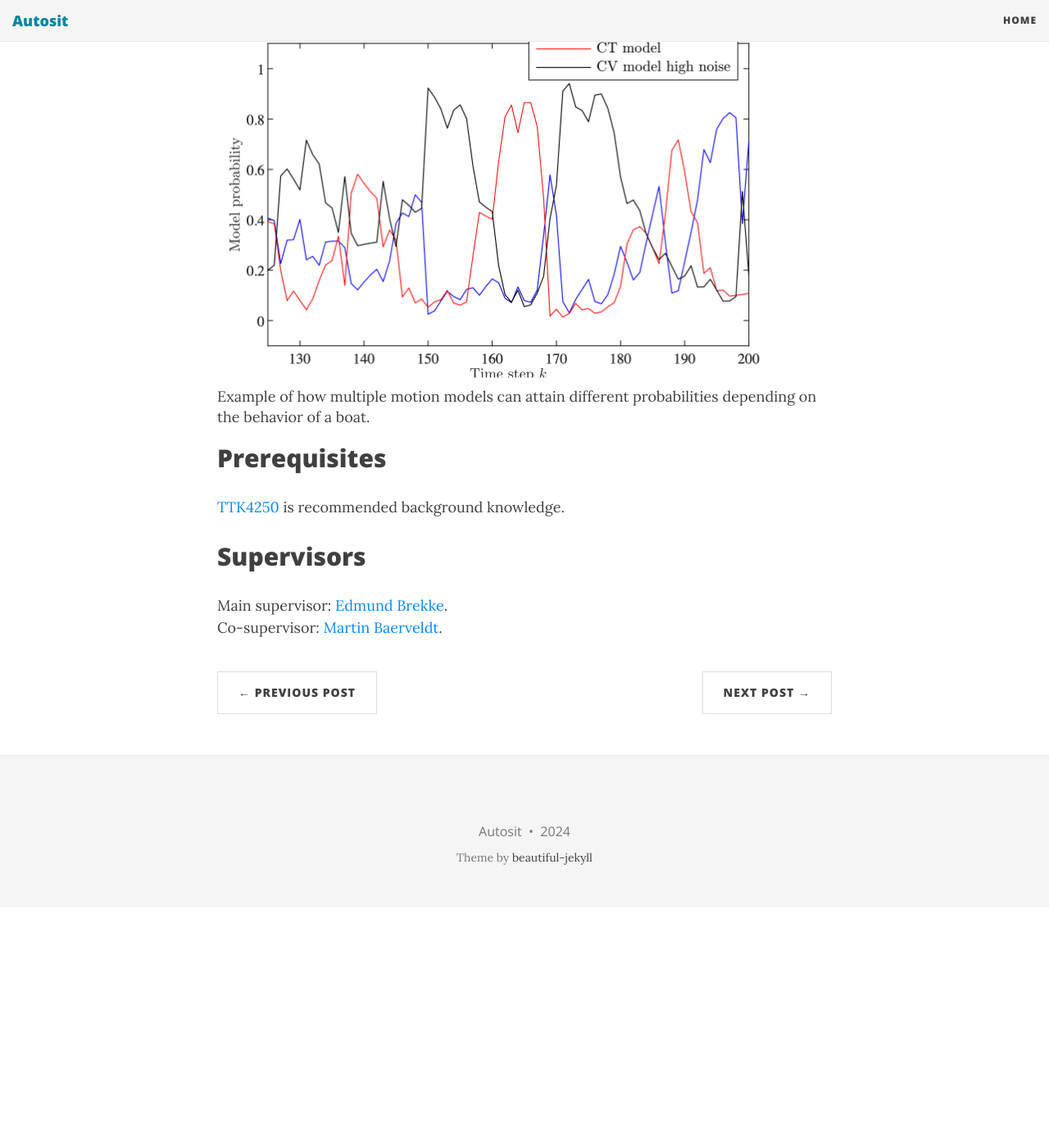
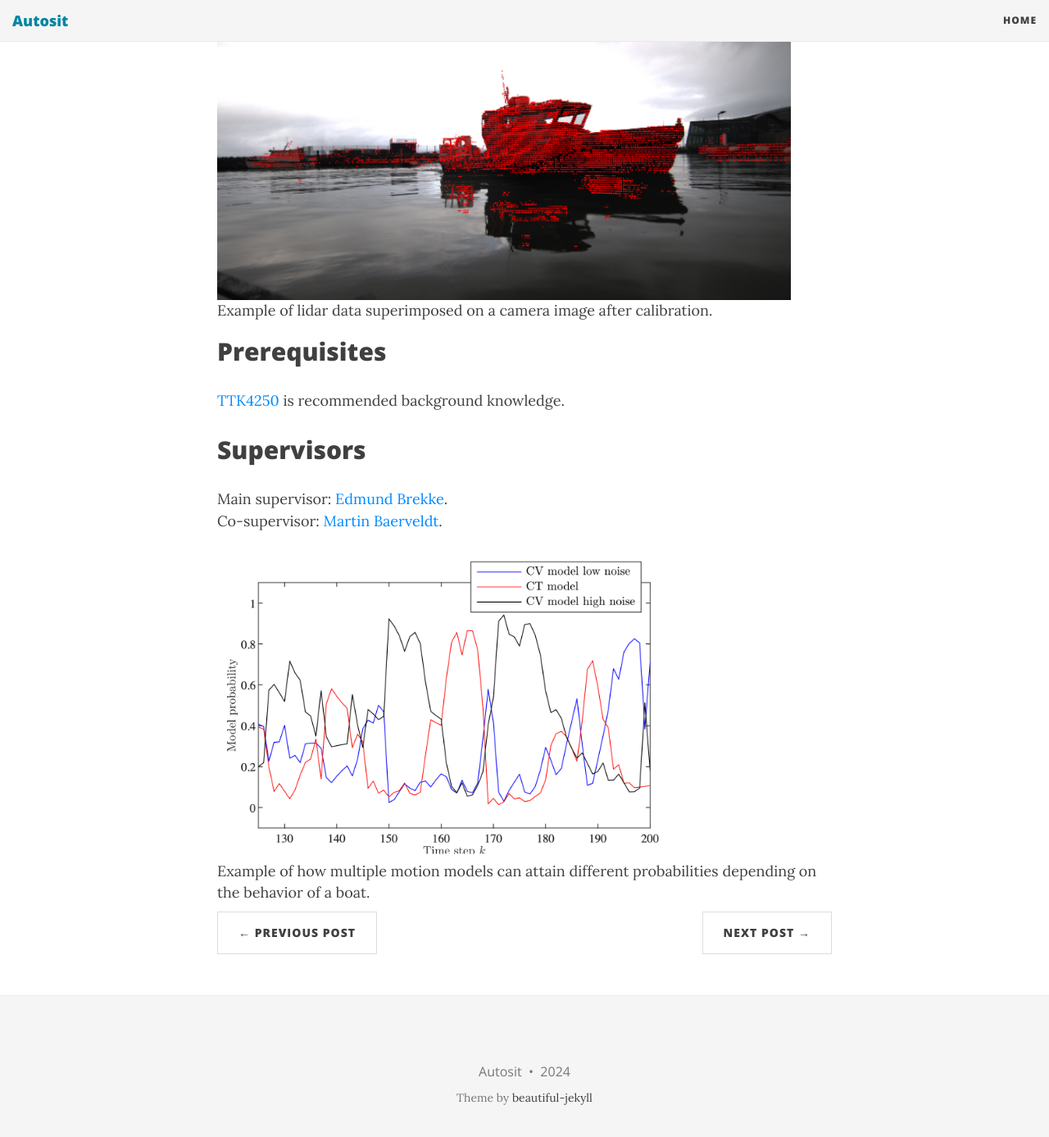
Before and after one commit to autosit/autosit.github.io, a Jekyll site: the page built from _posts/2024-03-19-heading-and-size.md, in a window 1280 px wide and 1400 px high, scrolled down 1984 px. Shown: the top 1387 px of the window at 82% size. Built offline with Jekyll 4.4.1, drawn with Linux system fonts in a browser that asks for light colours; nearby versions of some CDN libraries; before the commit the page ends 3091 px from its top, so only the background shows below that.

Commit message:
add steffen picture to heading and size

```diff
--- a/_posts/2024-03-19-heading-and-size.md
+++ b/_posts/2024-03-19-heading-and-size.md
@@ -39,8 +39,8 @@ Another possibility is to focus on the information that can be extracted from YO
 Yet another possibility is to directly estimate the vessel pose from the camera images.
 
 
-|<img src="{{site.url}}/assets/modelprobs.png" width="700"> |
-| Example of how multiple motion models can attain different probabilities depending on the behavior of a boat. |
+|<img src="{{site.url}}/assets/lidarcam.png" width="700"> |
+| Example of lidar data superimposed on a camera image after calibration. |
 
 ## Prerequisites
 [TTK4250](https://www.ntnu.no/studier/emner/TTK4250#tab=omEmnet) is recommended background knowledge.
@@ -49,3 +49,6 @@ Yet another possibility is to directly estimate the vessel pose from the camera
 ## Supervisors
 Main supervisor: [Edmund Brekke](http://www.ntnu.no/ansatte/edmund.brekke).<br>
 Co-supervisor: [Martin Baerveldt](https://www.ntnu.no/ansatte/martin.baerveldt).<br>
+
+|<img src="{{site.url}}/assets/modelprobs.png" width="570"> |
+| Example of how multiple motion models can attain different probabilities depending on the behavior of a boat. |
```
Also changed, not shown: assets/lidarcam.png (added).
